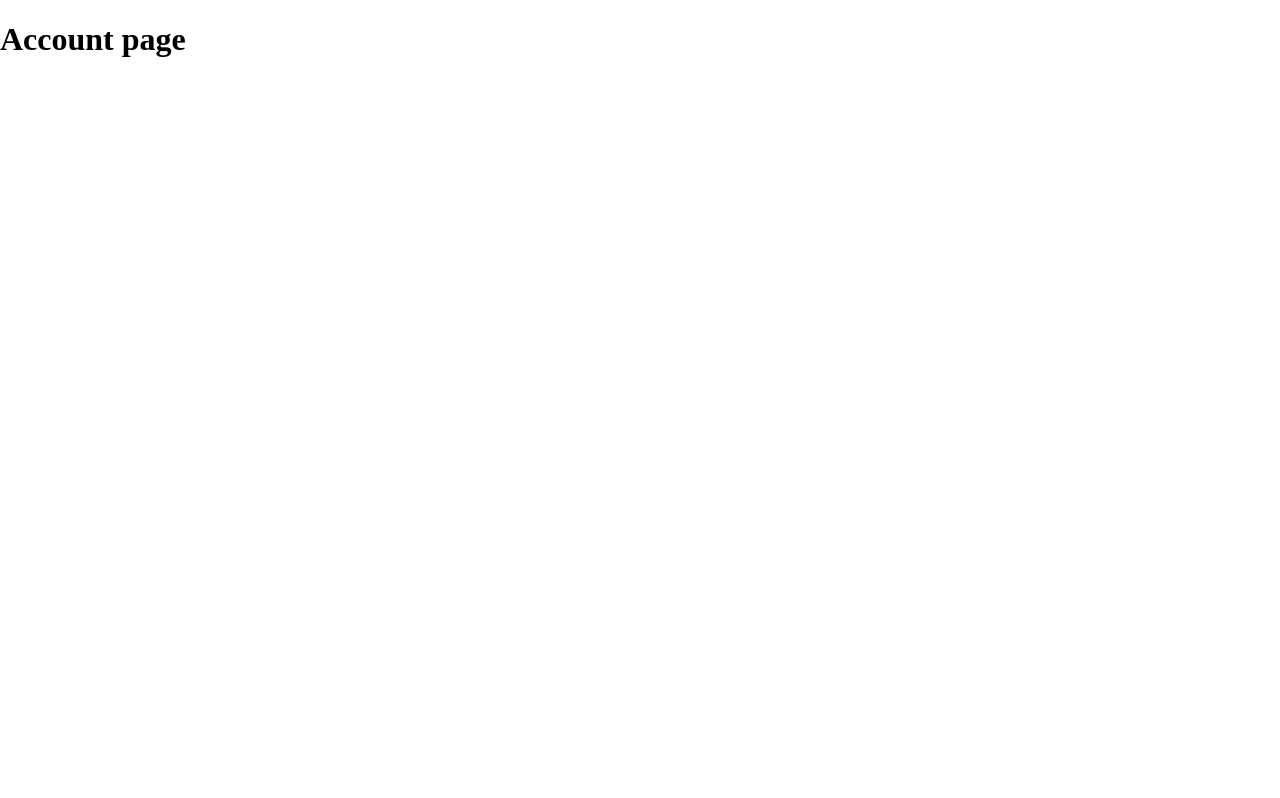
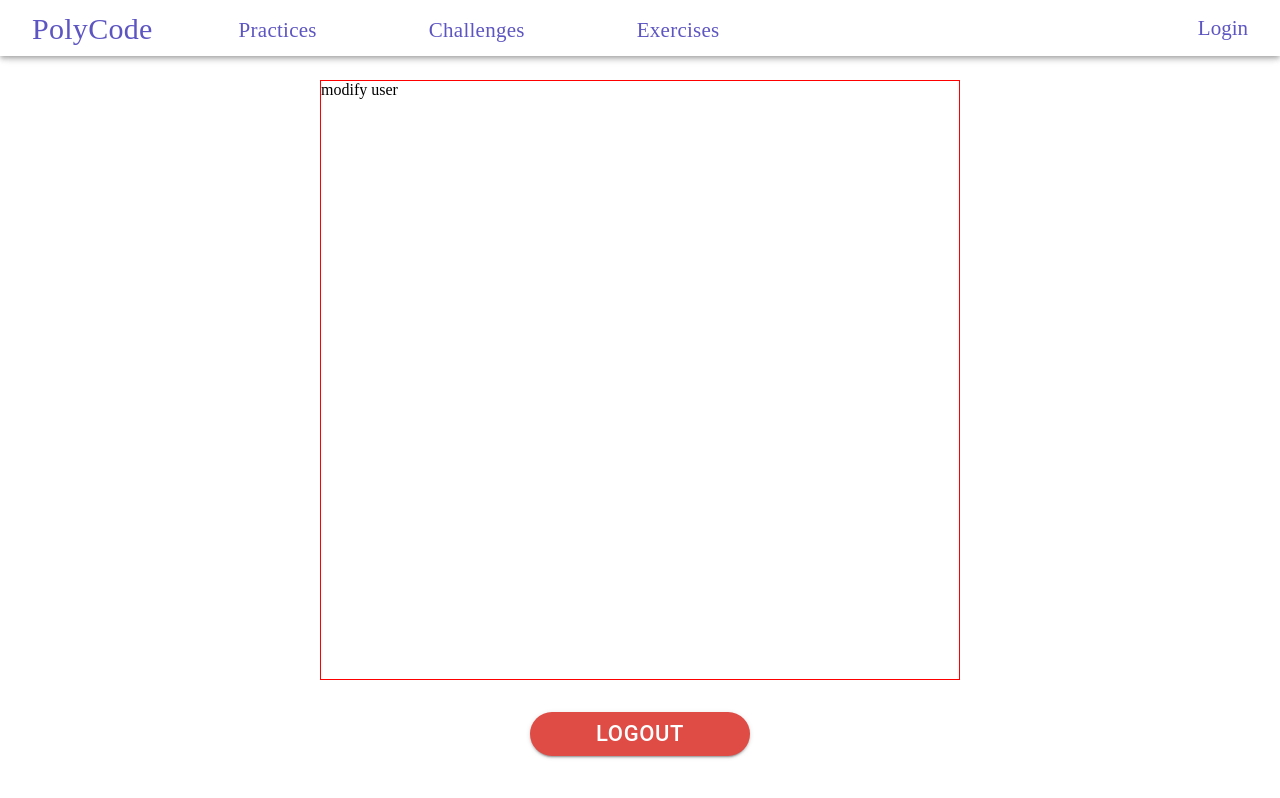
Before and after one commit to EstebanBAR0N/polycode-frontend, a React (Create React App) app: page /user/me in a window 1280 px wide. Shown: the top 798 px of the page. Built offline with nearby package versions, Linux system fonts and the light colour scheme; no server answers; a web font is replaced by a local one.

Commit message:
(feat) Init account page
Signed-off-by: esteban <esteban.baron@etu.umontpellier.fr>

```diff
--- a/src/components/pages/AccountPage.tsx
+++ b/src/components/pages/AccountPage.tsx
@@ -1,3 +1,46 @@
+import Box from '@mui/material/Box';
+import Button from '@mui/material/Button';
+
+// custom imports
+import Navbar from '../common/NavBar';
+
 export default function AccountPage() {
-  return <h1>Account page</h1>;
+  return (
+    <Box>
+      <Navbar />
+      <Box
+        sx={{
+          display: 'grid',
+          gridTemplateRows: '3fr 1fr',
+          // marginTop: '-1.5em',
+          margin: '0 auto',
+          width: '50%',
+          height: '100vh',
+        }}
+      >
+        <Box sx={{ border: '1px solid red' }}>modify user</Box>
+        <Box
+          sx={{
+            display: 'flex',
+            justifyContent: 'center',
+            marginTop: '2em',
+          }}
+        >
+          <Button
+            variant="contained"
+            sx={{
+              width: '10em',
+              height: '2em',
+              borderRadius: '45px',
+              backgroundColor: '#DF4B45',
+              color: '#FFFFFF',
+              fontSize: '22px',
+            }}
+          >
+            Logout
+          </Button>
+        </Box>
+      </Box>
+    </Box>
+  );
 }
--- a/src/components/pages/ExercisesPage.tsx
+++ b/src/components/pages/ExercisesPage.tsx
@@ -13,8 +13,6 @@ export default function ExercisesPage() {
 
   // fetch exercises
   let { data, loading } = useFetch(API_URL + '/exercise', true);
-
-  console.log(data);
 
   // custom states
   const [exercises, setExercises] = useState([]);
--- a/src/components/pages/HomePage.tsx
+++ b/src/components/pages/HomePage.tsx
@@ -19,8 +19,6 @@ export default function HomePage() {
     API_URL + '/challenge',
     true
   );
-
-  console.log(exercise, challenges);
 
   // custom states
   const [exercises, setExercises] = useState([]);
```
